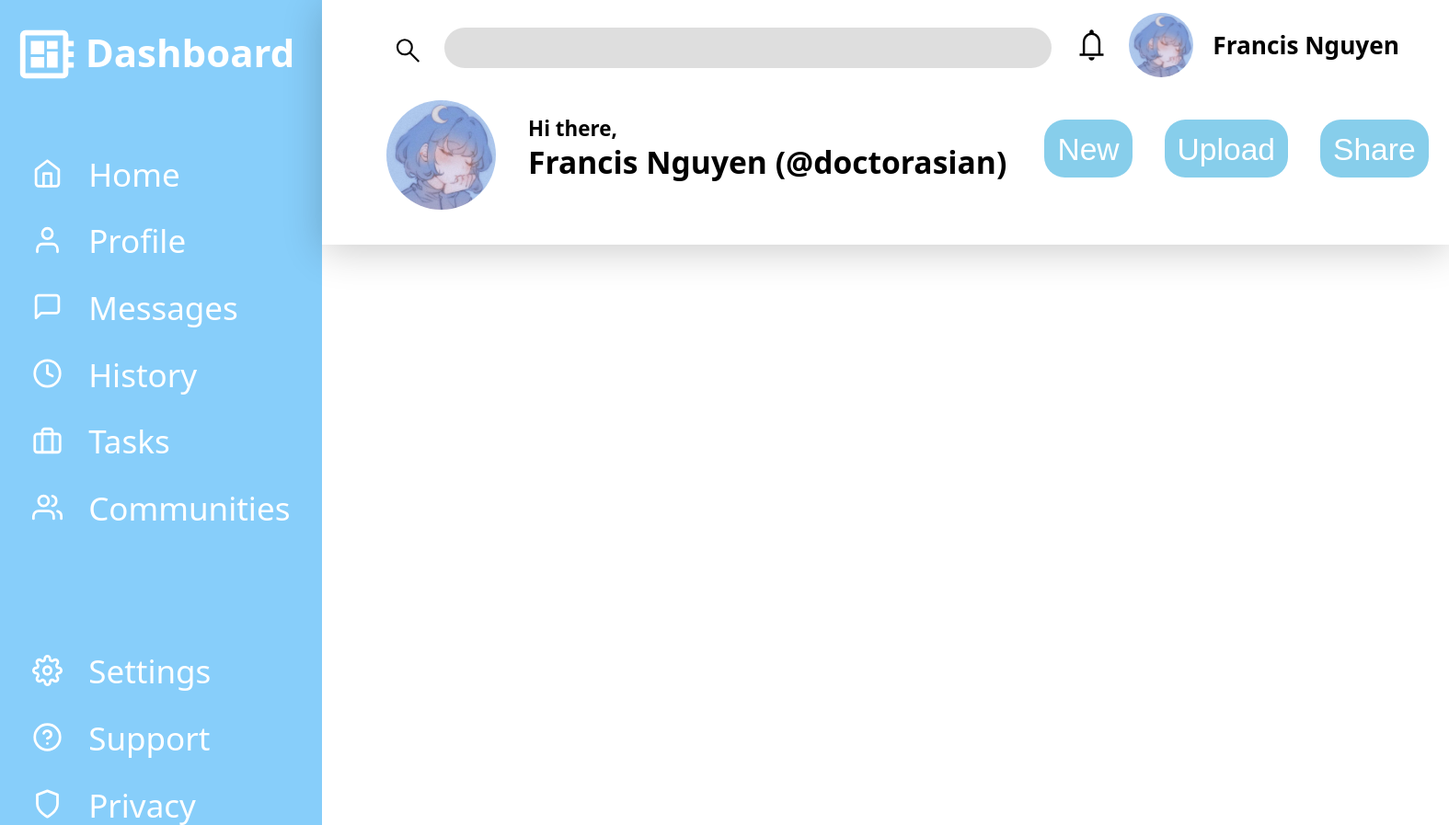
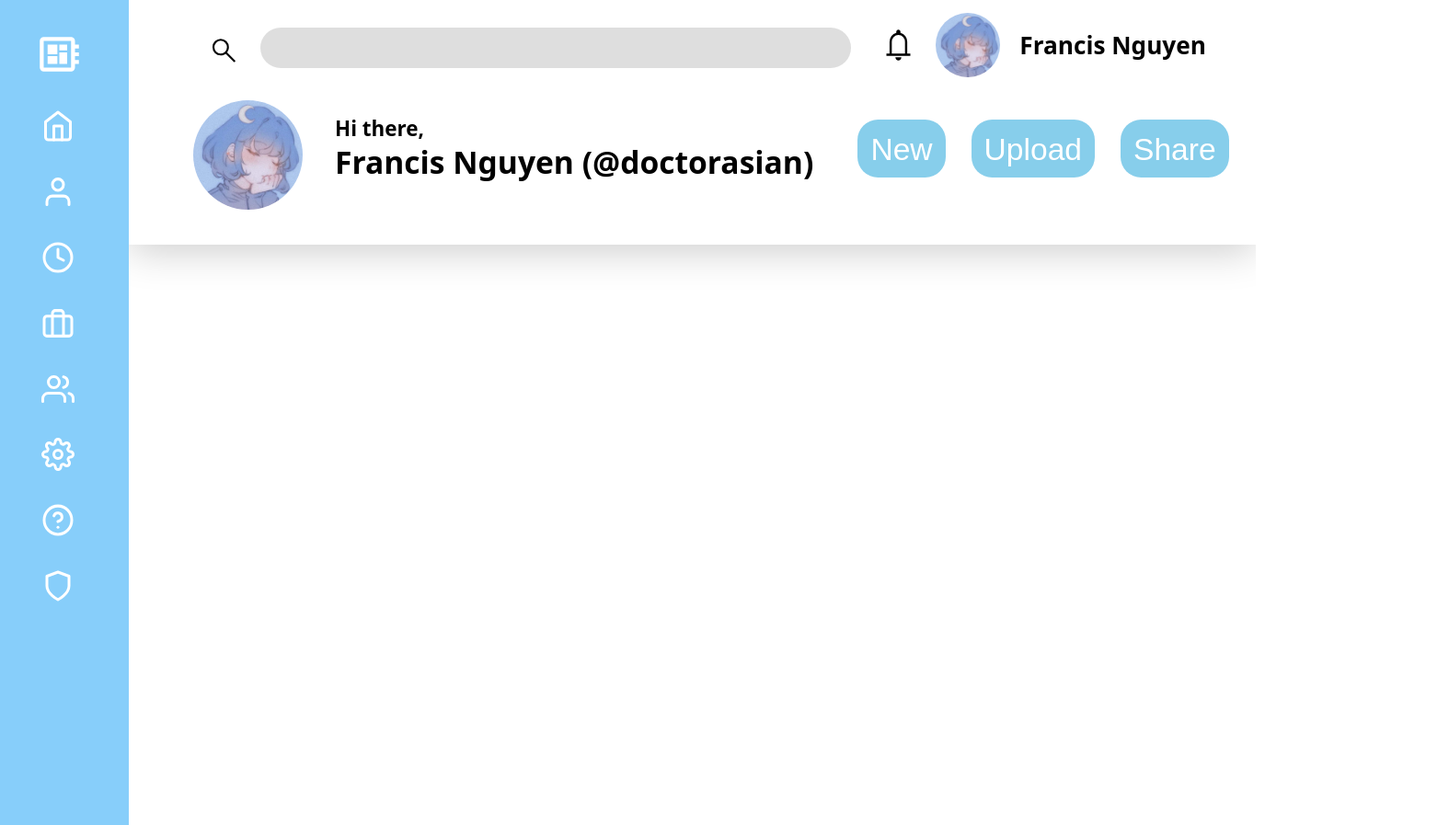
Before and after one commit to doctorasian/admin-dashboard-page, a plain HTML site: page index.html in a window 1280 px wide. Shown: the top 897 px of the page at 92% size, 1575 px wide, since content can reach past the window. Drawn offline with Linux system fonts and the light colour scheme.

Commit message:
Configure sidebar icons for smaller screen size
Add transitions when zooming in and out of page,
sidebar will get smaller and only icons will appear.

```diff
--- a/index.html
+++ b/index.html
@@ -8,18 +8,27 @@
 </head>
 <body>
     <div class="flex sidebar">
-        <h1>Dashboard</h1>
+        <div class="flex">
+            <h1><img src="./svgs/developer-board.svg">Dashboard</h1>
+            <img id="board-icon" src="./svgs/developer-board.svg">
+            <img src="./svgs/home.svg">
+            <img src="./svgs/user.svg">
+            <img src="./svgs/clock.svg">
+            <img src="./svgs/briefcase.svg">
+            <img src="./svgs/users.svg">
+            <img src="./svgs/settings.svg">
+            <img src="./svgs/help-circle.svg">
+            <img src="./svgs/shield.svg">
 
-        <div class="flex">
-            <a href="" class="dash-link">Home</a>
-            <a href="" class="dash-link">Profile</a>
-            <a href="" class="dash-link">Messages</a>
-            <a href="" class="dash-link">History</a>
-            <a href="" class="dash-link">Tasks</a>
-            <a href="" class="dash-link">Communities</a>
-            <a href="" class="dash-link">Settings</a>
-            <a href="" class="dash-link">Support</a>
-            <a href="" class="dash-link">Privacy</a>
+            <a href=""><img src="./svgs/home.svg">Home</a>
+            <a href=""><img src="./svgs/user.svg">Profile</a>
+            <a href=""><img src="./svgs/message-square.svg">Messages</a>
+            <a href=""><img src="./svgs/clock.svg">History</a>
+            <a href=""><img src="./svgs/briefcase.svg">Tasks</a>
+            <a href="" id="com-gap"><img src="./svgs/users.svg">Communities</a>
+            <a href=""><img src="./svgs/settings.svg">Settings</a>
+            <a href=""><img src="./svgs/help-circle.svg">Support</a>
+            <a href=""><img src="./svgs/shield.svg">Privacy</a>
         </div>
 
     </div>
--- a/styles.css
+++ b/styles.css
@@ -49,23 +49,26 @@ body {
 /*TODO: Adjust items a little to the left on sidebar*/
 .sidebar {
     background: lightskyblue;
+    align-items: start;
     flex-direction: column;
     align-items: center;
     width: clamp(250px, 20%, 400px);
+    transition: min-width 0.5s;
     min-width: 250px;
     min-height: 100vh;
 }
 
-.sidebar > h1,div {
+.sidebar > div {
     flex-direction: column;
     color: white;
     gap: 25px;
 }
 
-.sidebar > h1 {
+.sidebar > div.flex > h1 {
     font-size: 30px;
     margin-top: 2px;
     margin-right: 20px;
+    margin-bottom: 30px;
     padding-left: 15px;
 }
 
@@ -75,57 +78,29 @@ body {
     text-decoration: none;
 }
 
+.sidebar > * {
+    position: sticky;
+    top: 0;
+}
+
 /*SVG Icons on Sidebar*/
 
-.sidebar > h1::before {
-    content: url(./svgs/developer-board.svg);
+.sidebar > div.flex > h1 > img {
     position: relative;
     top: 15px;
     right: 5px;
 }
 
-.sidebar > div > a::before {
+.sidebar > div > a > img {
     padding-right: 20px;
+    padding-left: 22px;
     position: relative;
     top: 2px;
 }
 
-.sidebar > div > a:nth-child(1)::before {
-    content: url(./svgs/home.svg);
+.sidebar > div > img, .sidebar > img {
+    display: none;
 }
-
-.sidebar > div > a:nth-child(2)::before {
-    content: url(./svgs/user.svg);
-}
-
-.sidebar > div > a:nth-child(3)::before {
-    content: url(./svgs/message-square.svg);
-}
-
-.sidebar > div > a:nth-child(4)::before {
-    content: url(./svgs/clock.svg);
-}
-
-.sidebar > div > a:nth-child(5)::before {
-    content: url(./svgs/briefcase.svg);
-}
-
-.sidebar > div > a:nth-child(6)::before {
-    content: url(./svgs/users.svg);
-}
-
-.sidebar > div > a:nth-child(7)::before {
-    content: url(./svgs/settings.svg);
-}
-
-.sidebar > div > a:nth-child(8)::before {
-    content: url(./svgs/help-circle.svg);
-}
-
-.sidebar > div > a:nth-child(9)::before {
-    content: url(./svgs/shield.svg);
-}
-
 
 /*Selects Home and create seperation between
     dashboard and anchors*/
@@ -134,8 +109,8 @@ body {
 }
 
 /*Gap between communities and settings section*/
-.sidebar > div > a:nth-child(7) {
-    margin-top: 75px;
+a#com-gap {
+    margin-top: 48px;
 }
 
 /*----End of Sidebar Contents----*/
@@ -237,6 +212,7 @@ body {
 .btn-container {
     grid-column: 3 / 4;
     flex-direction: row;
+    gap: 20px;
 }
 
 .header > div > button {
@@ -254,3 +230,40 @@ body {
 }
 
 /*----End of Header----**/
+
+@media only screen and (max-width: 1500px) {
+
+    .sidebar {
+        flex-direction: column;
+        position: relative;
+        align-items: center;
+        min-width: 100px;
+        transition: min-width 0.5s;
+        min-height: 100vh;
+    }
+
+
+    .sidebar > div > a {
+        display: none;
+    }
+    .sidebar > img {
+        display: block;
+    }
+    .sidebar > div > h1 {
+        display: none;
+    }
+    .sidebar > div > img {
+        position: sticky;
+        display: block;
+        cursor: pointer;
+        width: 26px;
+    }
+    img#board-icon {
+        position: relative;
+        right: 4px;
+        width: 36px;
+        padding-top: 24px;
+        cursor: default;
+    }
+
+  }
```
